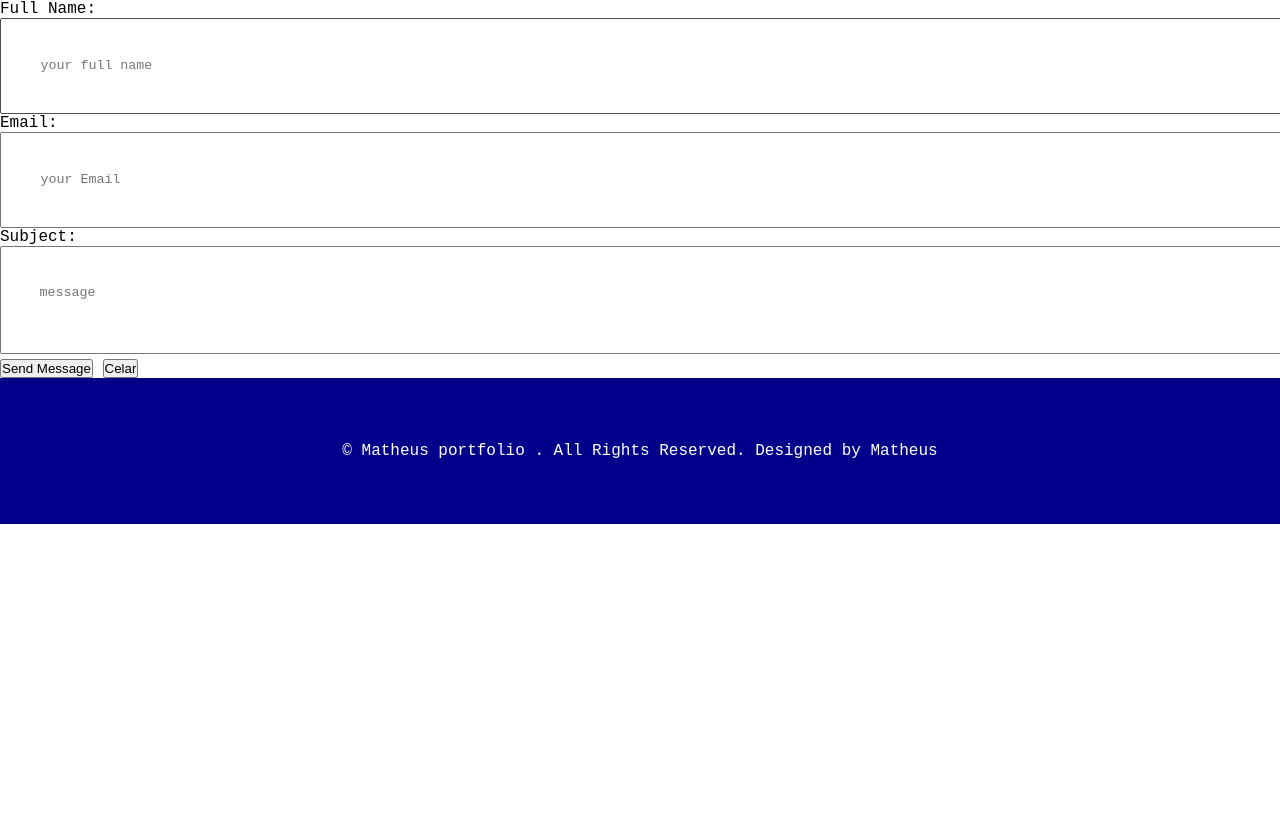
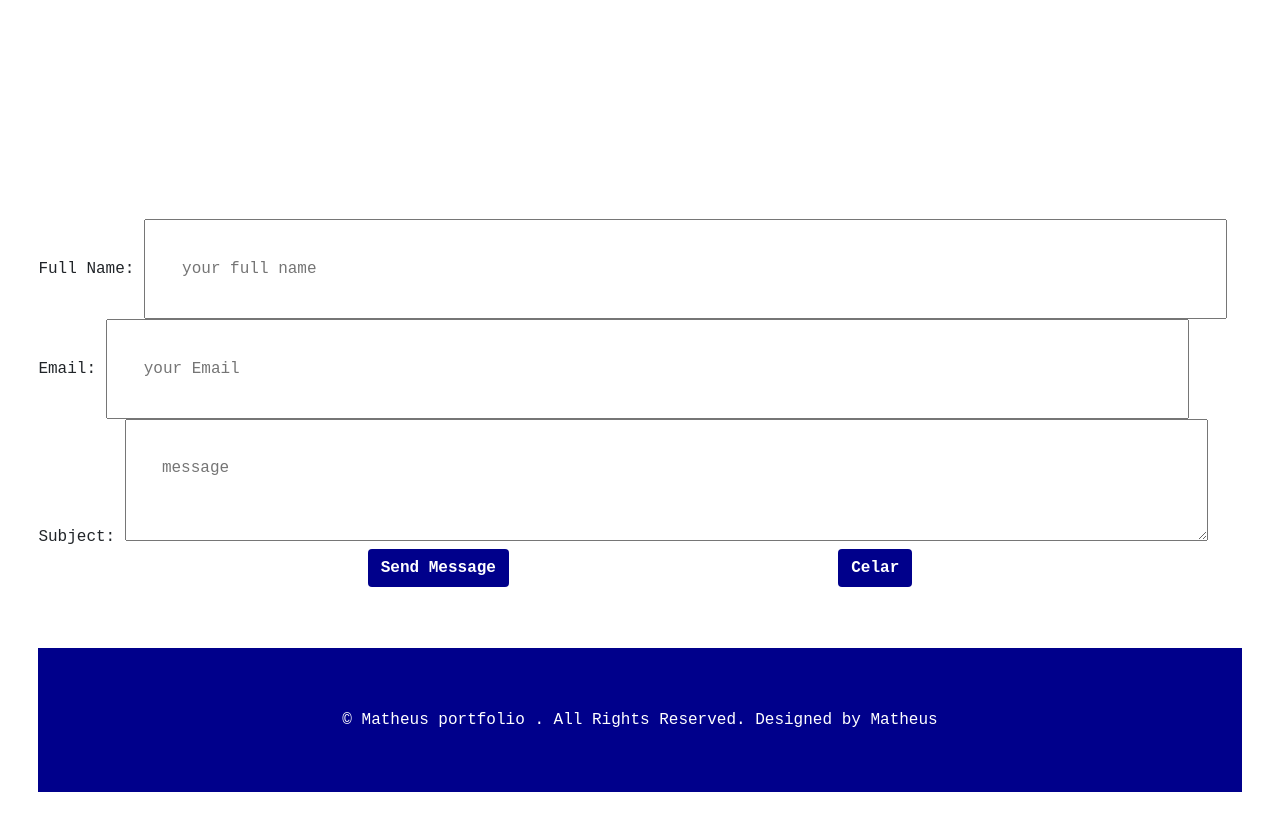
Before and after one commit to MattewSantos/portfolio, a plain HTML site: page index.html in a window 1280 px wide. Before the commit the page ends 800 px from the top, so only its background shows below. Drawn offline with nearby package versions, Linux system fonts and the light colour scheme.

Commit message:
website bottom section done

```diff
--- a/css/style.css
+++ b/css/style.css
@@ -6,12 +6,24 @@
 @media(min-width:300px){
     body{
         font-family:'Courier New', Courier, monospace;
+        padding: 3%;
     }
-    /* /anything */
+    section{
+        padding-top: 5%;
+        padding-bottom: 5%;
+    }
     .contact [type="text"],[type="email"],textarea{
-        width: 95%;
+        width: 90%;
         font-family:'Courier New', Courier, monospace;
         padding: 3%;
+    }
+    .contact [class="d-flex"]{
+        justify-content: space-evenly;
+    }
+    .btn{
+        color: white;
+        background-color: darkblue;
+        font-weight: 600;
     }
     .footer{
         background-color: darkblue;
@@ -30,5 +42,5 @@
         *project
         *about
         *header
-        comment */
+        comment. */
 }
--- a/index.html
+++ b/index.html
@@ -4,15 +4,18 @@
     <meta charset="UTF-8">
     <meta http-equiv="X-UA-Compatible" content="IE=edge">
     <meta name="viewport" content="width=device-width, initial-scale=1.0">
-    <link rel="stylesheet" href="css/style.css">
-    <link rel="preconnect" href="https://fonts.googleapis.com">
-<link rel="preconnect" href="https://fonts.gstatic.com" crossorigin>
-<link href="https://fonts.googleapis.com/css2?family=Ubuntu:wght@300&display=swap" rel="stylesheet">
+     <link href="https://cdn.jsdelivr.net/npm/bootstrap@5.1.3/dist/css/bootstrap.min.css" rel="stylesheet">
+     <link href="./css/style.css" rel="stylesheet" type="text/css">
     <title>Portfolio-Matheus</title>
 </head>
 <body>
     <main>
-        <!-- contact section -->
+        <!-- education section -->
+        <section class="education" id="education">
+
+
+        </section>
+        <!-- contact section. -->
         <section class="contact" id="contact">
             <form>
                 <div>
@@ -27,9 +30,9 @@
                     <label for="subject">Subject: </label>
                     <textarea placeholder="message" required></textarea>
                 </div>
-                <div>
-                    <input type="submit" value="Send Message">
-                    <input type="reset" value="Celar">
+                <div class="d-flex">
+                    <input  type="submit" value="Send Message" class="btn">
+                    <input type="reset" value="Celar" class="btn">
                 </div>
             </form>
         </section>
@@ -37,5 +40,7 @@
     <footer id="footer" class="footer">
         &copy; Matheus portfolio . All Rights Reserved. Designed by Matheus
     </footer>
+    <!-- JavaScript Bundle with Popper -->
+   <script src="https://cdn.jsdelivr.net/npm/bootstrap@5.1.3/dist/js/bootstrap.bundle.min.js"></script>
 </body>
 </html>
```
